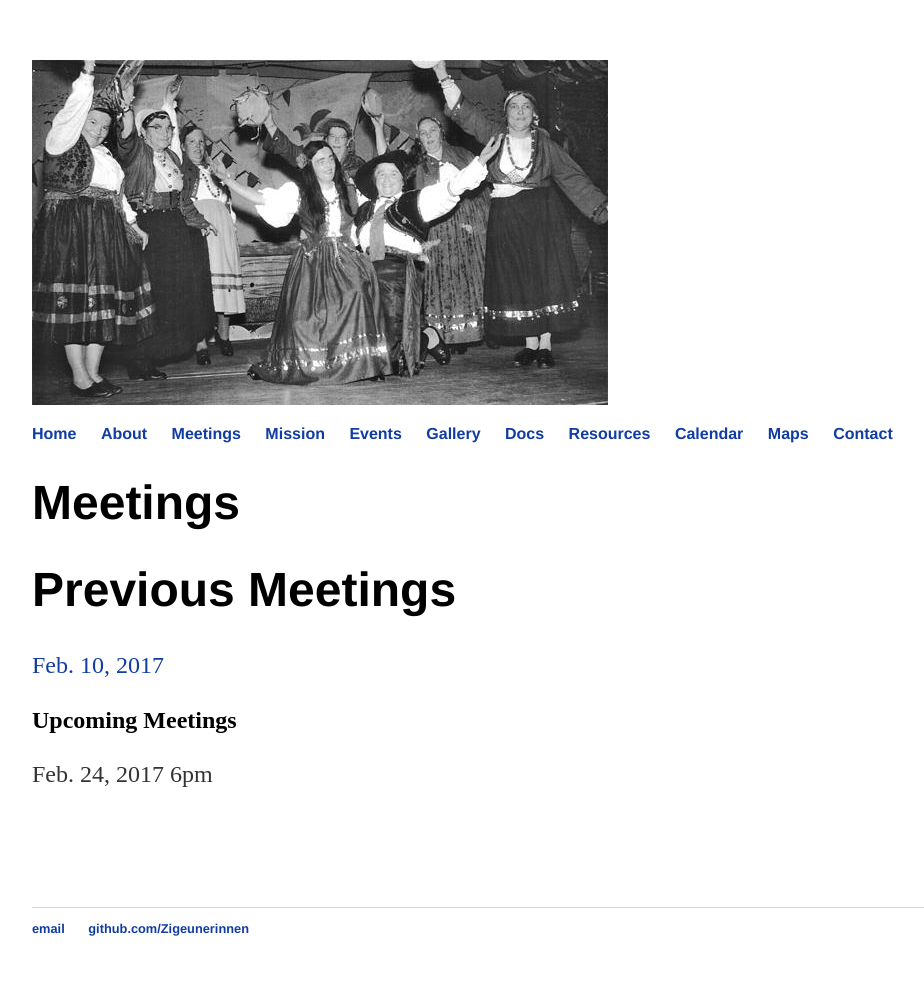
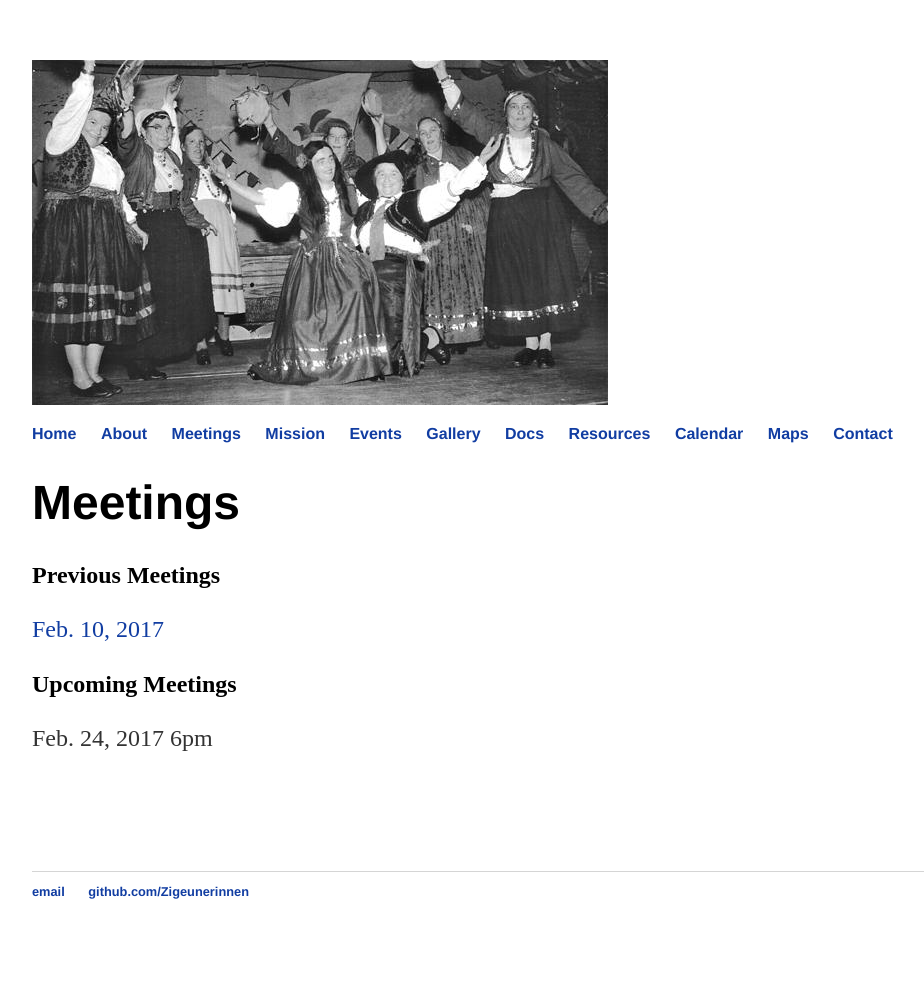
Before and after one commit to vbahole23/vbahole23.github.io, a Jekyll site: the page built from meetings/index.md, in a window 1280 px wide. Shown: the whole page, without its empty margins (160-1084 px from the left). Built offline with Jekyll 4.4.1, drawn with Linux system fonts in a browser that asks for light colours; after the commit the page ends 959 px from its top, so only the background shows below that.

Commit message:
Update index.md

```diff
--- a/meetings/index.md
+++ b/meetings/index.md
@@ -3,8 +3,8 @@ layout: default
 title: Meetings
 ---
 
-#	{{ page.title }}
-#   Previous Meetings
+#	  {{ page.title }}
+##   Previous Meetings
 
 [Feb. 10, 2017](/meetings/zig_minutes021017.docx)
 
```
